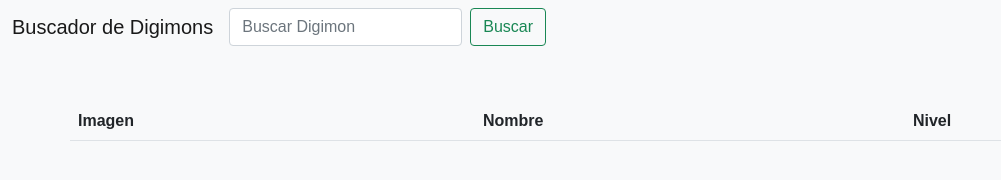
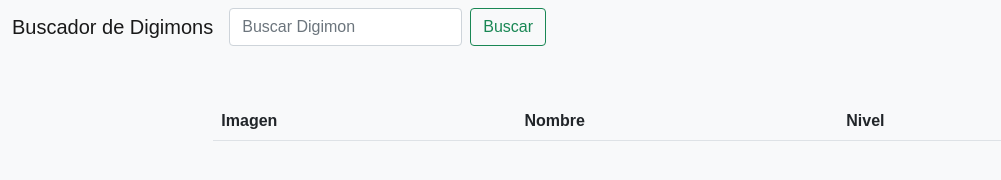
Before and after one commit to capn1marmota/main_repository, a plain HTML site: page Digimon/index.html in a window 1280 px wide. Shown: the whole page, without its empty margins (0-1001 px from the left). Drawn offline with nearby package versions, Linux system fonts and the light colour scheme; no server answers.

Commit message:
se agrega compatibilidad para distintos tamaños de pantalla

```diff
--- a/Digimon/index.html
+++ b/Digimon/index.html
@@ -24,7 +24,7 @@
         </div>
     </nav>
 
-    <div class="container mt-5">
+    <div class="container mt-5 col-12 col-lg-8">
         <div class="row" id="contenedorTablaDigimon">
             <table class="table table-striped">
                 <thead>
```
Also changed, not shown: Digimon/estilos.css (line endings or trailing spaces).
